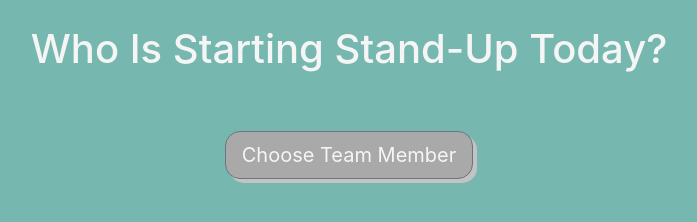
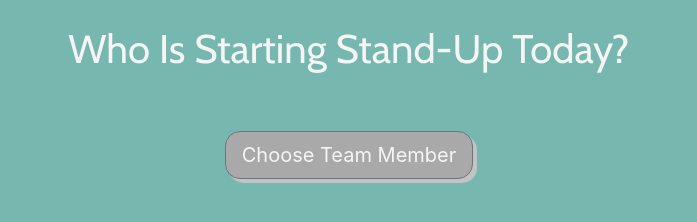
Before and after one commit to chrishibby75/person_picker, a plain HTML site: page index.html in a window 1280 px wide. Shown: the whole page, without its empty margins (291-988 px from the left). Drawn offline with nearby package versions, Linux system fonts and the light colour scheme.

Commit message:
add cabin font

```diff
--- a/index.html
+++ b/index.html
@@ -6,6 +6,7 @@
     <title>Who Starts Stand-up</title>
     <script src="https://code.jquery.com/jquery-3.5.1.min.js"></script>
     <link rel="stylesheet" href="https://stackpath.bootstrapcdn.com/bootstrap/4.5.0/css/bootstrap.min.css">
+    <link href="https://fonts.googleapis.com/css2?family=Cabin&display=swap" rel="stylesheet">
     <link rel="stylesheet" href="style.css">
 </head>
 <body class="text-center">
--- a/style.css
+++ b/style.css
@@ -1,6 +1,10 @@
 body {
     background: rgb(118, 184, 175);
     position: sticky;
+}
+
+h1 {
+    font-family: "Cabin", sans-serif;
 }
 
 .header {
```
